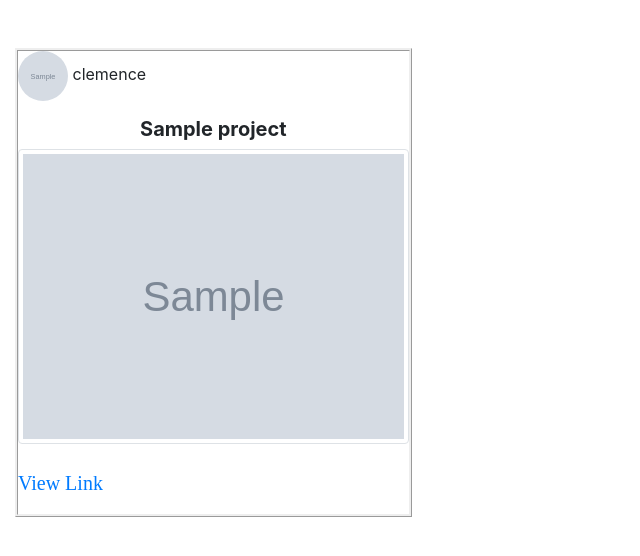
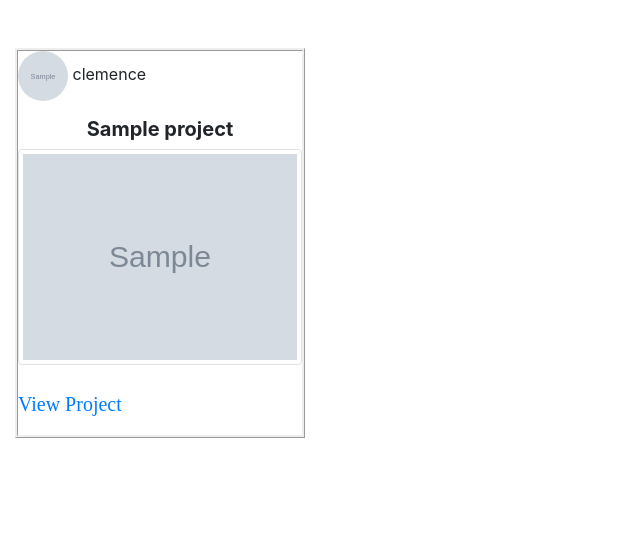
Before and after one commit to finaclemence15/Awwards, a Django app: template awwardsapp/templates/index.html in a window 1280 px wide. Shown: the part 80-636 px from the top of the page, without its empty margins (0-640 px from the left). Run offline with Django 3.2, Linux system fonts and the light colour scheme; data comes from the database, SQL or seed files in the repository; tables that the repository leaves empty hold one stand-in row (values such as "Sample post"); the template is opened without the code that fills it: values that come from a table or form of the project are taken from there, most other values are stand-ins (such as "Sample title", 1, 10 or a date in 2020); grey boxes marked "Sample" are stand-in pictures; some libraries are stand-ins or nearby versions; some web fonts are replaced.

Commit message:
adding a link of project

```diff
--- a/awwardsapp/forms.py
+++ b/awwardsapp/forms.py
@@ -4,7 +4,7 @@ from .models import Projects,Profile
 class NewProjectsForm(forms.ModelForm):
     class Meta:
         model = Projects
-        exclude = ['profile', 'post_date', 'poster']
+        exclude = ['profile', 'post_date', 'poster', 'description']
 
 class NewProfileForm(forms.ModelForm):
     class Meta:
--- a/awwardsapp/templates/index.html
+++ b/awwardsapp/templates/index.html
@@ -9,20 +9,20 @@
 
     {% for project in projects %}
 
-    <div class="col-xs-4 col-sm-4 col-md-4 col-lg-4">
+    <div class="col-xs-3 col-sm-3 col-md-3 col-lg-3">
         <div style="border-style: ridge;">
             {% if project.poster.profile.profile_pict%}
             <p><img src="{{project.poster.profile.profile_pict.url}}" alt="profile" height="50px" width="50px"
               style="border-radius: 50%"> {{project.poster.username}} </p>
             {% else %}
-            <img src="https://cdn2.vectorstock.com/i/1000x1000/23/56/best-female-avatar-icon-thin-line-vector-18182356.jpg" alt="profile" height="50px"
+            <img src="https://www.seekpng.com/png/small/41-410093_circled-user-icon-user-profile-icon-png.png" alt="profile" height="50px"
             width="50px" style="border-radius: 50%"> {{project.poster.username}}
             {% endif %}
         <h5><strong> {{project.title}} </strong></h5>
       <img src="{{project.image.url}}"
-        class="img-thumbnail photo img-responsive" alt="Image" data-toggle="modal" data-target="#{{project.id}}"  height="400px", width="400px"> <br>
+        class="img-thumbnail photo img-responsive" alt="Image" data-toggle="modal" data-target="#{{project.id}}"  height="600px", width="600px"> <br>
         <br>
-        <a href="{{project.link}} "> <p>View Link</p> </a>
+        <a href="{{project.link}} "> <p>View Project</p> </a>
 
     </div> <br>
     </div>
--- a/awwardsapp/templates/navbar.html
+++ b/awwardsapp/templates/navbar.html
@@ -56,7 +56,7 @@
                         <img src="{{user.profile.profile_pict.url}}" alt="profile" height="50px" width="50px"
                             style="border-radius: 50%"> </a>
                         {% else %}
-                        <img src="https://cdn2.vectorstock.com/i/1000x1000/23/56/best-female-avatar-icon-thin-line-vector-18182356.jpg" alt="profile" height="50px"
+                        <img src="https://www.seekpng.com/png/small/41-410093_circled-user-icon-user-profile-icon-png.png" alt="profile" height="50px"
                             width="50px" style="border-radius: 50%">
                         {% endif %}
                         <a href="{%url 'add_site'%}"
--- a/awwardsapp/templates/profile.html
+++ b/awwardsapp/templates/profile.html
@@ -46,7 +46,7 @@
       <img src="{{project.image.url}}"
         class="img-thumbnail photo img-responsive" alt="Image" data-toggle="modal" data-target="#{{project.id}}" height="300px", width="400px"> <br>
  <br>
-        <a href="{{project.link}} "> <p>View Link</p> </a>
+        <a href="{{project.link}} "> <p>View Project</p> </a>
 
     </div>
     {% endfor %}
--- a/awwardsapp/templates/search.html
+++ b/awwardsapp/templates/search.html
@@ -17,7 +17,7 @@
 
       <h1>{{project.title}}</h1>
       <img src="{{project.image.url}}" class="img-thumbnail photo img-responsive" alt="Image" > <br> <br>
-      <a href="{{project.link}} "> <p>View Link</p> </a>
+      <a href="{{project.link}} "> <p>View Project</p> </a>
     </div> <br>
     {% endfor %}
 </div>
```
Also changed, not shown: media/images/pitch_2A8YPKJ.png (added), media/images/piza_app_HlRPHr2.png (added).
